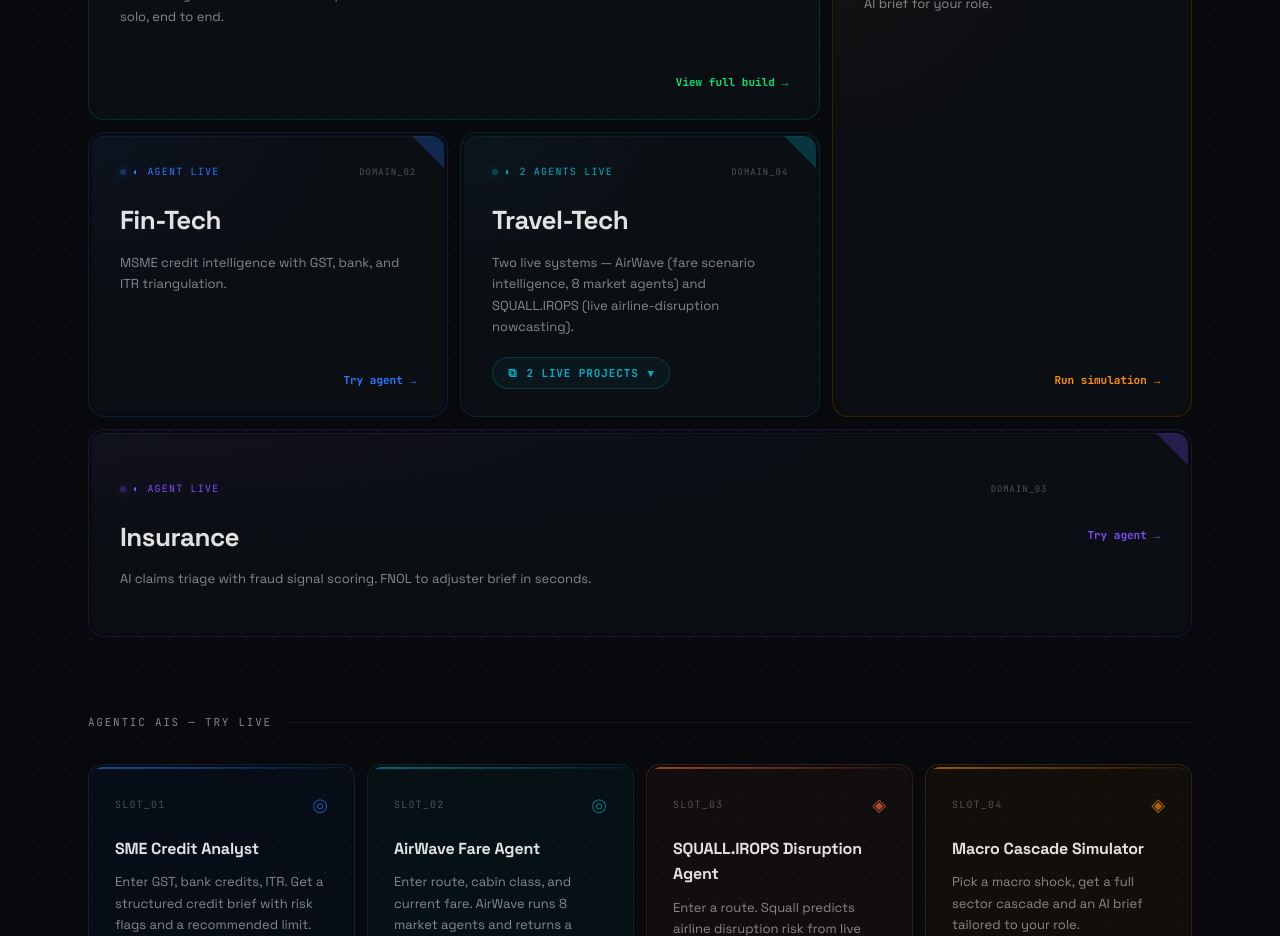
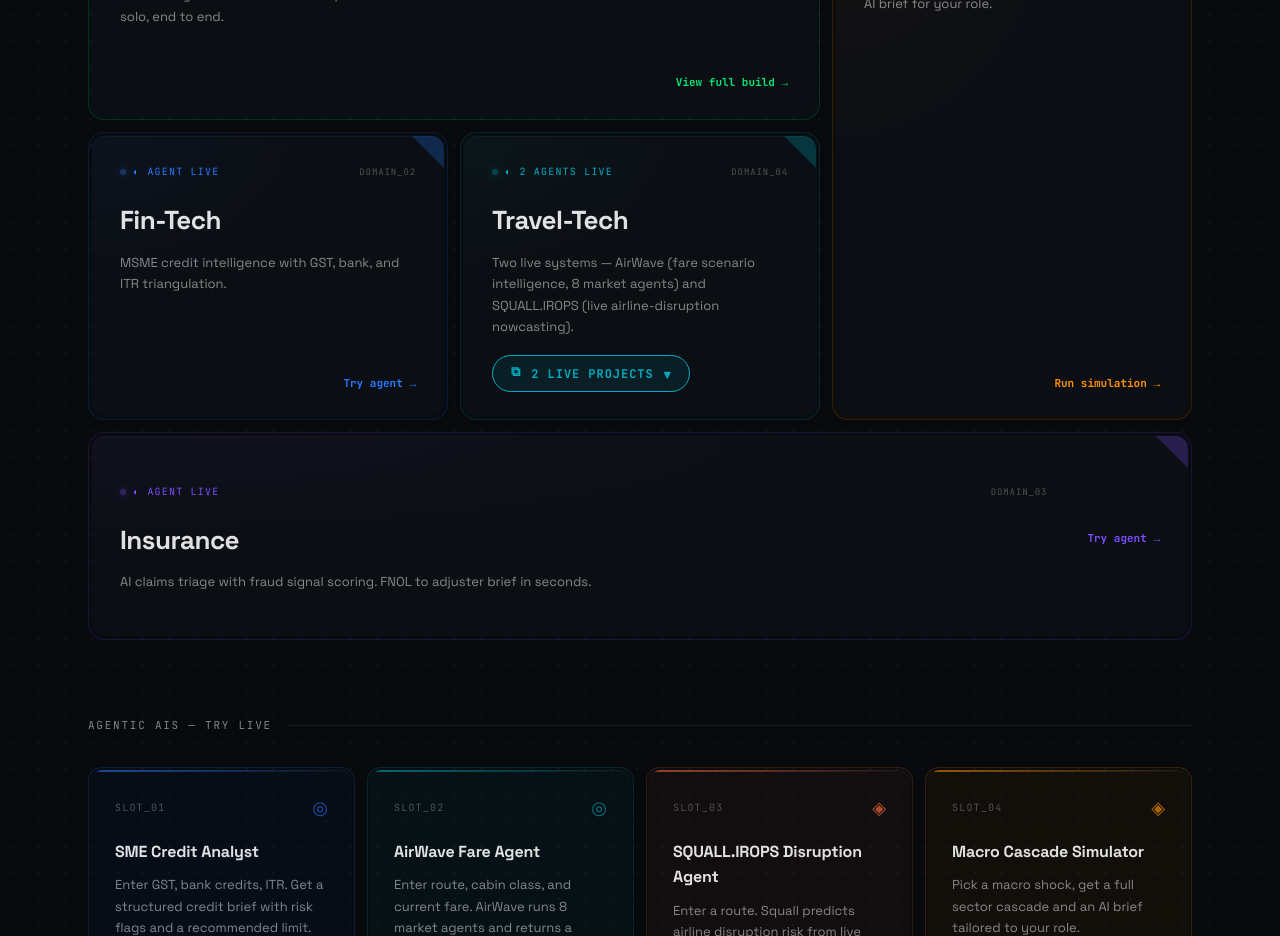
Before and after one commit to Ashwath-VS/s-ashwath-next, a Next.js app: page / in a window 1280 px wide. Shown: the part 1220-2156 px from the top of the page. Built offline with nearby package versions, Linux system fonts and the light colour scheme.

Commit message:
fix: make Travel-Tech 2-projects dropdown far more prominent (filled pill, pulsing glow, bouncing arrow) + more card room

```diff
--- a/app/page.tsx
+++ b/app/page.tsx
@@ -320,12 +320,17 @@ function TravelTechBentoCard({ d, gridStyle, minH, delay }: {
           </div>
 
           {/* Animated dropdown toggle */}
-          <button onClick={() => setOpen(o => !o)}
-            style={{ marginTop: 20, alignSelf: 'flex-start', display: 'inline-flex', alignItems: 'center', gap: 9, background: open ? `${color}1c` : `${color}10`, border: `1px solid ${color}38`, borderRadius: 9999, padding: '7px 15px', cursor: 'pointer', fontFamily: 'var(--mono)', fontSize: 11, fontWeight: 700, letterSpacing: '0.08em', color, transition: 'background 0.2s' }}>
-            <motion.span animate={{ y: [0, -1.5, 0] }} transition={{ duration: 1.6, repeat: Infinity }} style={{ display: 'inline-block', fontSize: 12 }}>⧉</motion.span>
+          <motion.button onClick={() => setOpen(o => !o)}
+            animate={open ? {} : { boxShadow: [`0 0 0 0 ${color}00`, `0 0 0 4px ${color}1a`, `0 0 0 0 ${color}00`] }}
+            transition={{ duration: 2, repeat: Infinity }}
+            style={{ marginTop: 18, alignSelf: 'flex-start', display: 'inline-flex', alignItems: 'center', gap: 10, background: open ? color : `${color}1a`, border: `1px solid ${color}`, borderRadius: 9999, padding: '9px 18px', cursor: 'pointer', fontFamily: 'var(--mono)', fontSize: 12, fontWeight: 700, letterSpacing: '0.08em', color: open ? '#07090c' : color, transition: 'background 0.2s, color 0.2s' }}>
+            <motion.span animate={{ y: [0, -2, 0] }} transition={{ duration: 1.4, repeat: Infinity }} style={{ display: 'inline-block', fontSize: 13 }}>⧉</motion.span>
             2 LIVE PROJECTS
-            <motion.span animate={{ rotate: open ? 180 : 0 }} transition={{ duration: 0.3 }} style={{ display: 'inline-block' }}>▾</motion.span>
-          </button>
+            <motion.span
+              animate={open ? { rotate: 180 } : { rotate: 0, y: [0, 3, 0] }}
+              transition={open ? { duration: 0.3 } : { y: { duration: 1.2, repeat: Infinity }, rotate: { duration: 0.3 } }}
+              style={{ display: 'inline-block', fontSize: 13 }}>▾</motion.span>
+          </motion.button>
         </div>
       </motion.div>
 
@@ -526,7 +531,7 @@ export default function Home() {
           {domains.map((d, i) => {
             const gridStyle = isMobile ? {} : { gridColumn: d.grid.col, gridRow: d.grid.row };
             const isWide = !isMobile && d.grid.col === '1 / 4'; // full-width card (Insurance)
-            const minH = d.num === 'DOMAIN_01' ? (isMobile ? 220 : 260) : d.num === 'DOMAIN_05' ? (isMobile ? 220 : 300) : 200;
+            const minH = d.num === 'DOMAIN_01' ? (isMobile ? 220 : 260) : d.num === 'DOMAIN_05' ? (isMobile ? 220 : 300) : d.num === 'DOMAIN_04' ? (isMobile ? 215 : 235) : 200;
             const ctaLabel = d.num === 'DOMAIN_05' ? 'Run simulation →' : d.num === 'DOMAIN_01' ? 'View full build →' : 'Try agent →';
             const descMaxW = isWide ? '60ch' : '36ch';
 
```
